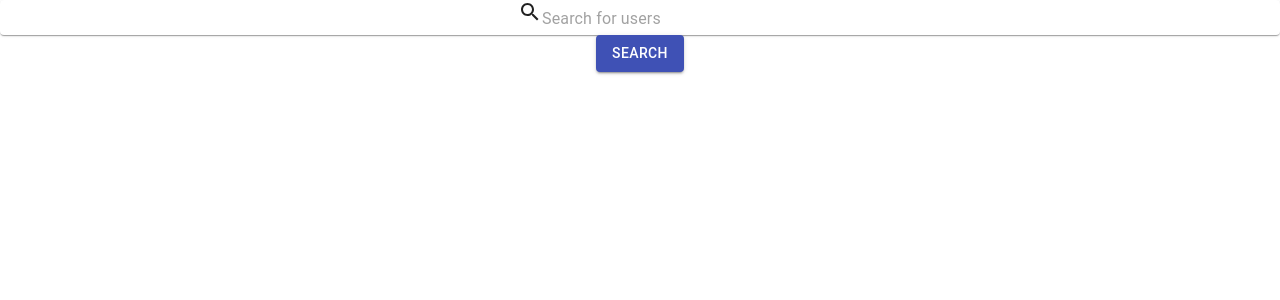
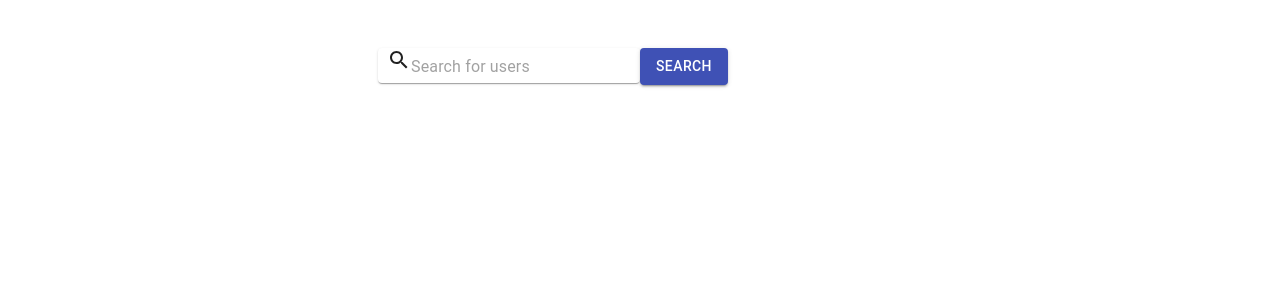
Before and after one commit to ELuczka/user-search, a React (Create React App) app in the folder user-search-app/: page / in a window 1280 px wide. Shown: the top 300 px of the page. Built offline with nearby package versions, Linux system fonts and the light colour scheme.

Commit message:
Add Grid

```diff
--- a/user-search-app/src/components/MainCard.jsx
+++ b/user-search-app/src/components/MainCard.jsx
@@ -1,12 +1,17 @@
 import React from "react";
 
-import UserSearch from './UserSearch';
+import { Box, Grid } from "@material-ui/core";
+import UserSearch from "./UserSearch";
 
 const MainCard = () => {
   return (
-    <div>
-      <UserSearch/>
-    </div>
+    <>
+      <Box component={Grid} mt={6}>
+        <Grid container spacing={2} direction="column" alignItems="center">
+          <UserSearch />
+        </Grid>
+      </Box>
+    </>
   );
 };
 
--- a/user-search-app/src/components/UserDetails.jsx
+++ b/user-search-app/src/components/UserDetails.jsx
@@ -1,20 +1,36 @@
 import React from "react";
-import { Avatar, Box } from "@material-ui/core";
+import { Avatar, Box, Grid } from "@material-ui/core";
 
 const UserDetails = ({ user }) => {
   return (
-    <div>
-    <Avatar
-      variant="rounded"
-      alt="Avatar"
-      src={user?.data?.avatar_url}
-      style={{ height: "64px", width: "64px" }}
-    />
-
-    <Box>{user?.data?.name || user?.data?.login || ""}</Box>
-
-    <Box>{user?.data?.bio || ""}</Box>
-  </div>
+    <>
+      <Grid
+        container
+        item
+        xs={5}
+        alignItems="flex-end"
+      >
+        <Grid item xs={2}>
+          <Avatar
+            variant="rounded"
+            alt="Avatar"
+            src={user?.data?.avatar_url}
+          />
+        </Grid>
+        <Grid item xs={3}>
+          <Box fontWeight="fontWeightBold">
+            {user.data?.name || user.data?.login}
+          </Box>
+        </Grid>
+        <Grid container item xs={12}>
+          <Grid item xs={8}>
+            <Box fontWeight="fontWeightLight" my={2}>
+              {user.data?.bio || ""}
+            </Box>
+          </Grid>
+        </Grid>
+      </Grid>
+    </>
   );
 };
 
--- a/user-search-app/src/components/UserRepositories.jsx
+++ b/user-search-app/src/components/UserRepositories.jsx
@@ -1,5 +1,5 @@
 import React, { useEffect } from "react";
-import { Box, Link, Paper, Typography } from "@material-ui/core";
+import { Box, Grid, Link, Paper, Typography } from "@material-ui/core";
 
 import { useAsyncData } from "../api/useAsyncData";
 import { fetchUser } from "../requests/fetchUser";
@@ -25,22 +25,30 @@ const UserRepositories = ({ user }) => {
 
   return (
     <>
+      <Grid container item xs={5} direction="column">
+        <Grid item xs={6}>
           <Box fontWeight="fontWeightBold">Top repositories</Box>
+        </Grid>
 
         {hasRepos ? (
           data.data.map((el) => (
-          <Paper key={el.id}>
+            <Grid item xs={8} key={el.id}>
+              <Paper >
                 <Link href={el.svn_url}>
                   <Typography noWrap>{el.name}</Typography>
                 </Link>
               </Paper>
+            </Grid>
           ))
         ) : (
           <Typography>This user has no repository.</Typography>
         )}
 
+        <Grid container item xs={5}>
           {isLoading && <Loading />}
           {error && <ErrorMessage errorMessage="Something went wrong... " />}
+        </Grid>
+      </Grid>
     </>
   );
 };
--- a/user-search-app/src/components/UserSearch.jsx
+++ b/user-search-app/src/components/UserSearch.jsx
@@ -1,11 +1,11 @@
 import React, { useState } from "react";
-
 import SearchIcon from "@material-ui/icons/Search";
-import { Button, InputBase, Paper } from "@material-ui/core";
+import { Button, Grid, InputBase, Paper } from "@material-ui/core";
 
 import { useAsyncData } from "../api/useAsyncData";
 import { fetchUser } from "../requests/fetchUser";
-import { CLIENT_ID, CLIENT_SECRET } from "./constances";
+import { CLIENT_ID, CLIENT_SECRET } from './constances';
+
 import UserDetails from "./UserDetails";
 import UserRepositories from "./UserRepositories";
 import ErrorMessage from "../common-coponents/ErrorMessage";
@@ -15,19 +15,18 @@ const UserSearch = () => {
   const [input, setInput] = useState("");
 
   const { data, isLoading, error, loadData } = useAsyncData({
-    fetchData: (event) =>
-      fetchUser(
-        `https://api.github.com/users/${event}?client_id=${CLIENT_ID}&client_secret=${CLIENT_SECRET}`
-      ),
+    fetchData: (event) => fetchUser(`https://api.github.com/users/${event}?client_id=${CLIENT_ID}&client_secret=${CLIENT_SECRET}`),
   });
 
   return (
-    <div>
-      <Paper>
+    <>
+      <Grid container item xs={5}>
+        <Grid item xs={6}>
+          <Paper
+          >
             <SearchIcon onClick={() => loadData(input)} />
             <InputBase
               placeholder="Search for users"
-          value={input}
               onChange={(event) => setInput(event.target.value)}
               onKeyDown={(event) => {
                 if (event.key === "Enter") {
@@ -38,6 +37,9 @@ const UserSearch = () => {
               }}
             />
           </Paper>
+        </Grid>
+
+        <Grid item xs={2}>
           <Button
             variant="contained"
             size="medium"
@@ -46,6 +48,8 @@ const UserSearch = () => {
           >
             Search
           </Button>
+        </Grid>
+      </Grid>
 
       {data && (
         <>
@@ -53,11 +57,13 @@ const UserSearch = () => {
           <UserRepositories user={data} />
         </>
       )}
+      <Grid container item xs={5}>
         {isLoading && <Loading />}
         {error && (
           <ErrorMessage errorMessage="Sorry, but the user was not found." />
         )}
-    </div>
+      </Grid>
+    </>
   );
 };
 
```
Lines whose indentation alone changed are shown as unchanged.
